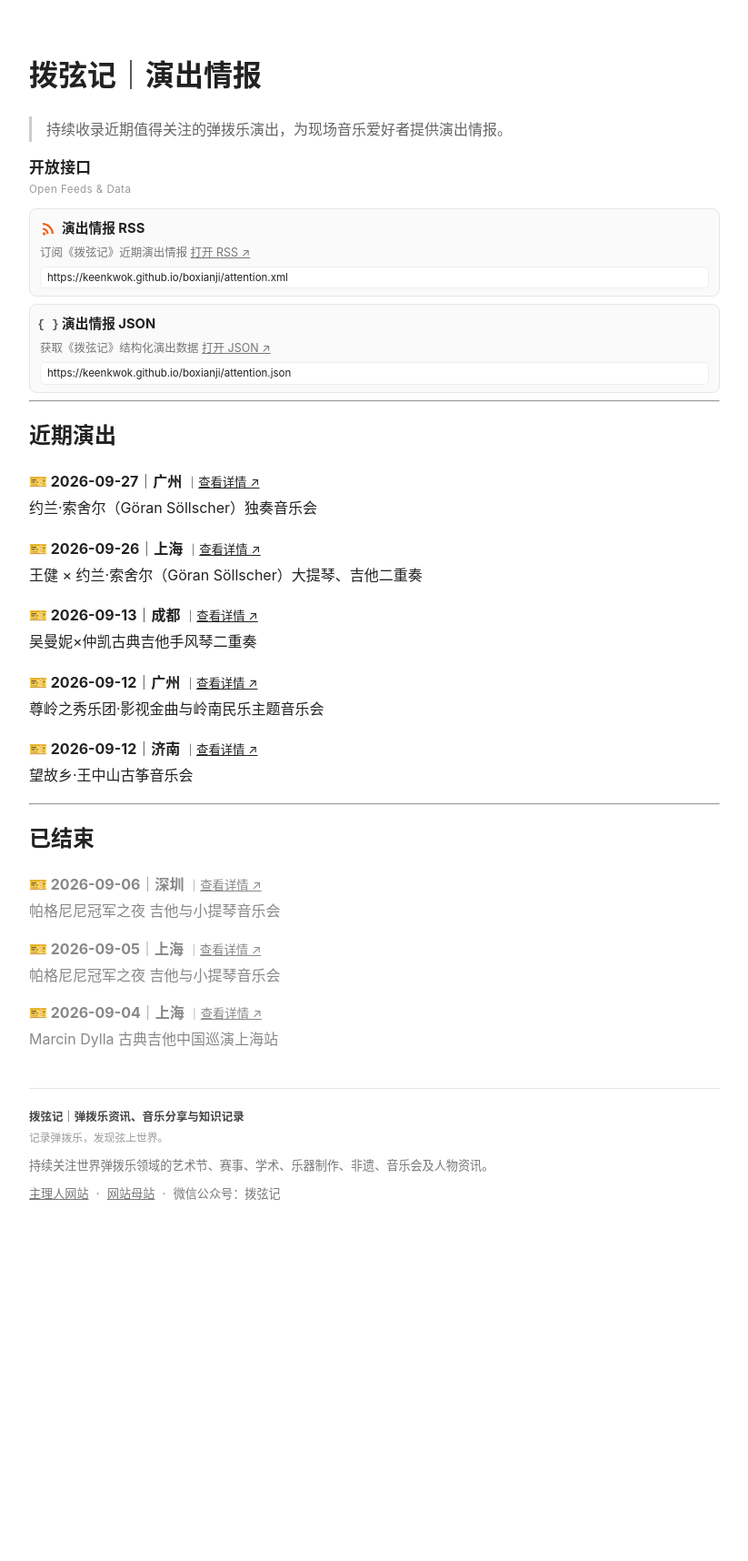
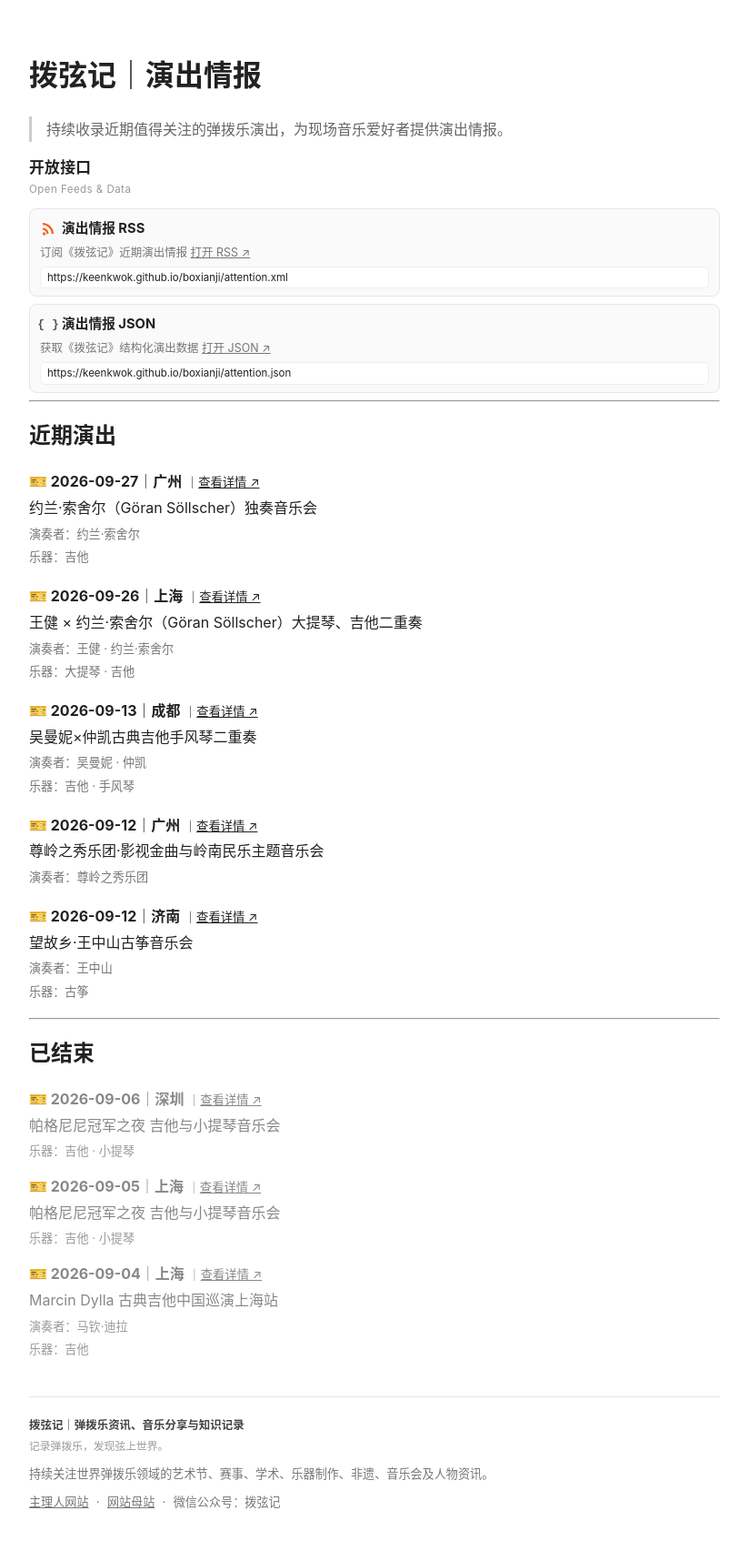
Before and after one commit to KeenKwok/boxianji, a Jekyll site: the page built from attention/index.md, in a window 1280 px wide. Shown: the whole page at 91% size, without its empty margins (228-1051 px from the left). Built offline with Jekyll 4.4.1, drawn with Linux system fonts in a browser that asks for light colours; before the commit the page ends 1376 px from its top, so only the background shows below that.

Commit message:
更新 index.md

```diff
--- a/attention/index.md
+++ b/attention/index.md
@@ -145,6 +145,27 @@ title: 拨弦记｜演出情报
   <strong>🎫 {{ event.date }}｜{{ event.city }}</strong>
   <small>｜<a href="{{ event.link }}">查看详情 ↗</a></small><br>
   {{ event.title }}
+
+  {% if event.performers and event.performers.size > 0 %}
+  <div style="
+    margin-top:3px;
+    font-size:0.82em;
+    color:#777;
+  ">
+    演奏者：{{ event.performers | join: " · " }}
+  </div>
+  {% endif %}
+
+  {% if event.instruments and event.instruments.size > 0 %}
+  <div style="
+    margin-top:2px;
+    font-size:0.82em;
+    color:#777;
+  ">
+    乐器：{{ event.instruments | join: " · " }}
+  </div>
+  {% endif %}
+
 </div>
   {% endif %}
 {% endfor %}
@@ -172,6 +193,27 @@ title: 拨弦记｜演出情报
   <strong>🎫 {{ event.date }}｜{{ event.city }}</strong>
   <small>｜<a href="{{ event.link }}">查看详情 ↗</a></small><br>
   {{ event.title }}
+
+  {% if event.performers and event.performers.size > 0 %}
+  <div style="
+    margin-top:3px;
+    font-size:0.82em;
+    color:#999;
+  ">
+    演奏者：{{ event.performers | join: " · " }}
+  </div>
+  {% endif %}
+
+  {% if event.instruments and event.instruments.size > 0 %}
+  <div style="
+    margin-top:2px;
+    font-size:0.82em;
+    color:#999;
+  ">
+    乐器：{{ event.instruments | join: " · " }}
+  </div>
+  {% endif %}
+
 </div>
   {% endif %}
 {% endfor %}
```
